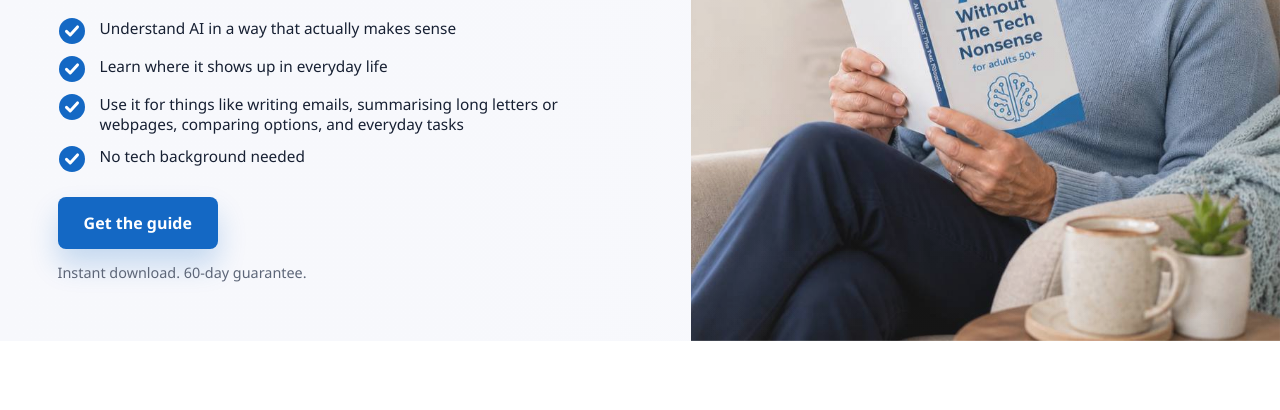
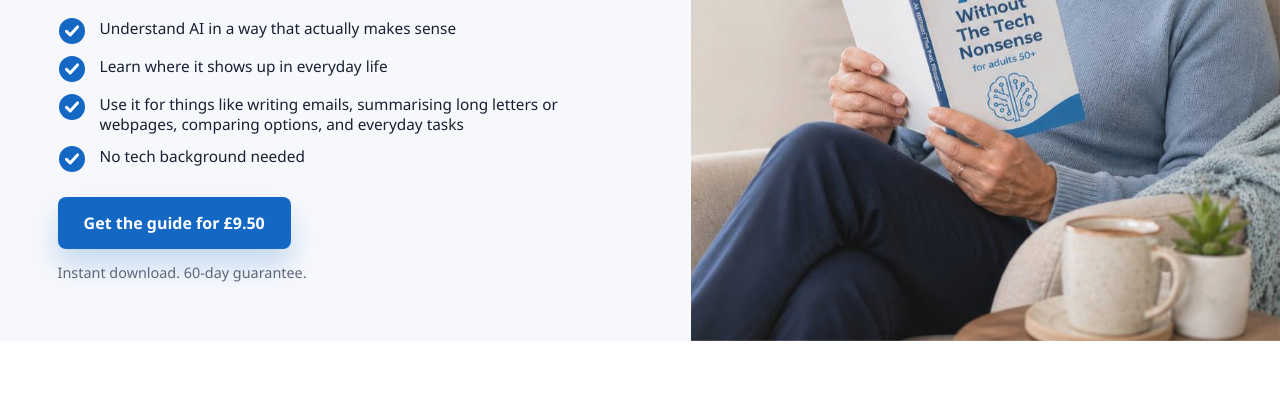
Before and after one commit to freddiegibz/aicalmguide2, a plain HTML site: page index.html in a window 1280 px wide. Shown: the part 375-785 px from the top of the page. Drawn offline with Linux system fonts and the light colour scheme.

Commit message:
Add price to CTA

```diff
--- a/index.html
+++ b/index.html
@@ -1175,7 +1175,7 @@
               </ul>
 
               <div class="actions">
-                <a class="button" href="https://buy.stripe.com/eVqaEWbj52S8auI45IbZe00" data-open-checkout>Get the guide</a>
+                <a class="button" href="https://buy.stripe.com/eVqaEWbj52S8auI45IbZe00" data-open-checkout>Get the guide for £9.50</a>
               </div>
               <p class="note">Instant download. 60-day guarantee.</p>
             </div>
@@ -1416,7 +1416,7 @@
         <div class="final-cta-inner">
           <h2>Ready to finally make sense of AI?</h2>
           <p>Get the guide and start understanding what matters, what to ignore, and how to use AI more confidently for writing emails, summarising long letters or webpages, comparing options, and everyday tasks without the tech nonsense.</p>
-          <a class="button" href="https://buy.stripe.com/eVqaEWbj52S8auI45IbZe00" data-open-checkout>Get the guide</a>
+          <a class="button" href="https://buy.stripe.com/eVqaEWbj52S8auI45IbZe00" data-open-checkout>Get the guide for £9.50</a>
         </div>
       </section>
 
```
